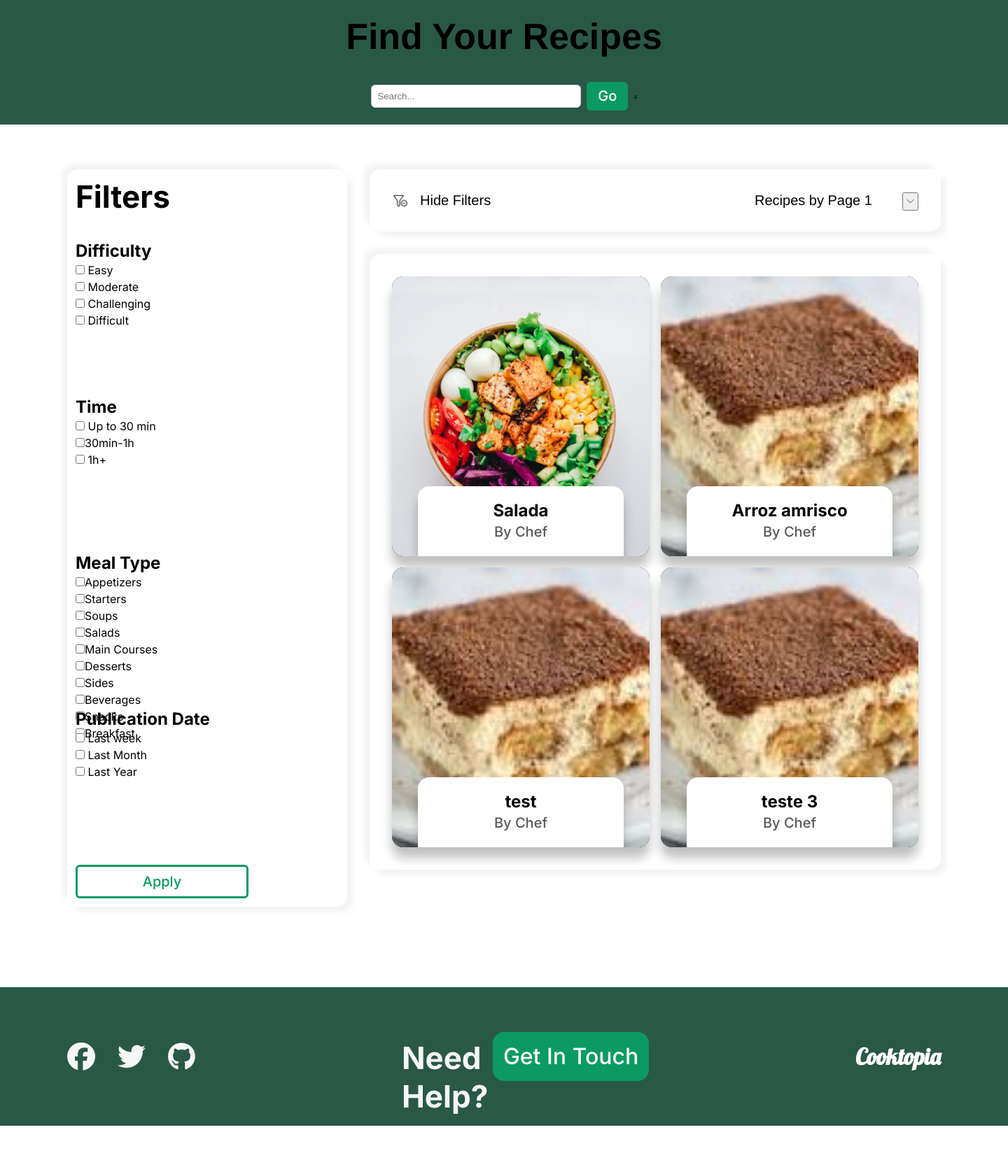
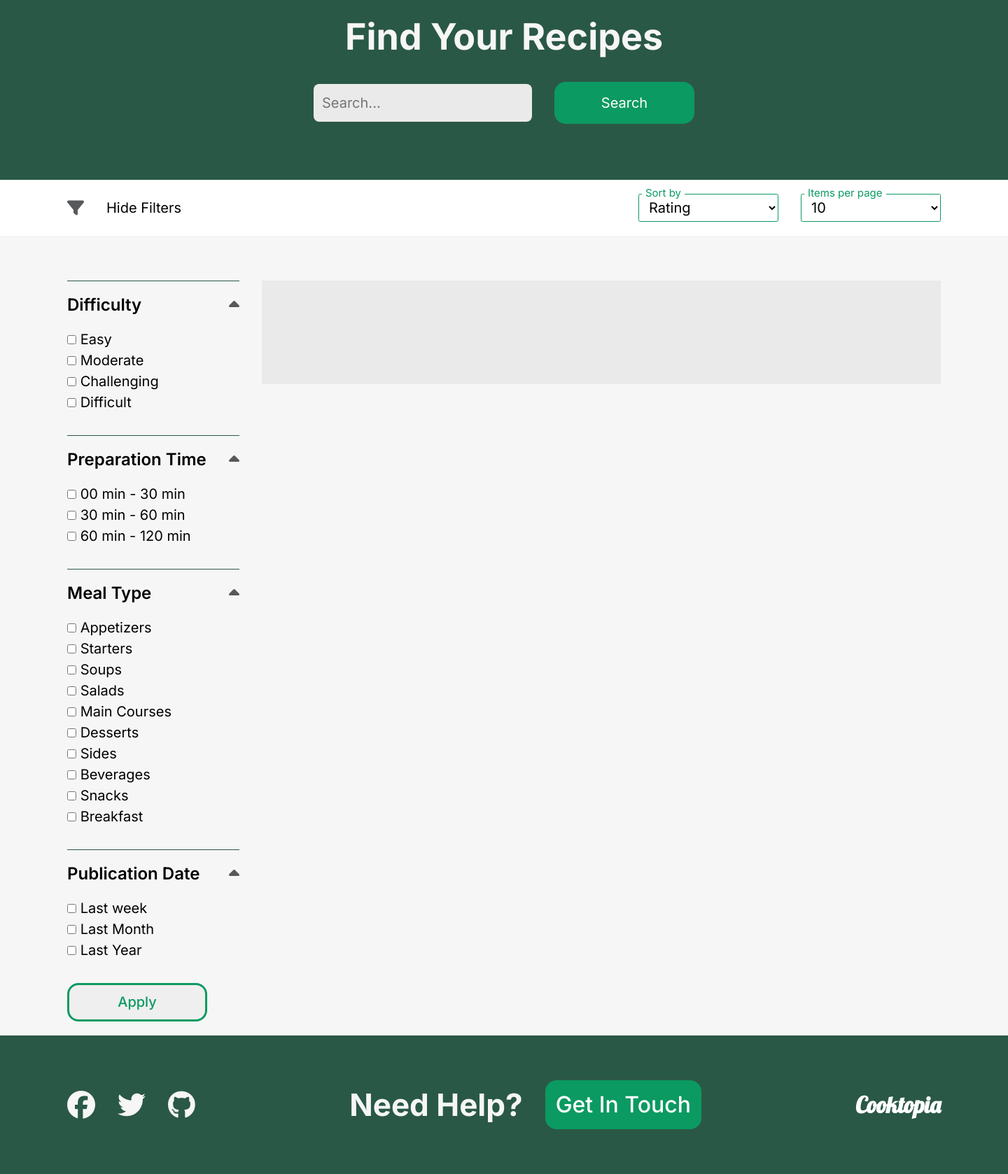
Before and after one commit to dwecks/DIAM-Django-Cooktopia, a Django app: page /recipes in a window 1440 px wide. Shown: the part 80-1758 px from the top of the page at 70% size. Before the commit the page ends 1689 px from the top, so only its background shows below. Run offline with Django 4.2, Linux system fonts and the light colour scheme; data comes from the database, SQL or seed files in the repository; both versions use the stored data as it was after the commit; some libraries are stand-ins or nearby versions.

Commit message:
refactor

```diff
--- a/cooktopia/static/css/recipes.css
+++ b/cooktopia/static/css/recipes.css
@@ -122,9 +122,6 @@ button[type="submit"]:focus {
     align-items: flex-start;
     padding: 64px 96px;
     gap: 32px;
-
-    width: 1440px;
-    height: 1233px;
 }
 
 .filtersDiv, .filters_frame {
@@ -152,17 +149,6 @@ h2 { /*filters_frame_title*/
     color: #000000;
 }
 
-.filter {
-    flex-direction: column;
-    align-items: flex-start;
-    padding: 0px;
-    gap: 16px;
-
-    width: 336px;
-    height: 183px;
-
-    order: 1;
-}
 
 .applyFiltersButton {
     width: 247px;
--- a/cooktopia/static/css/style.css
+++ b/cooktopia/static/css/style.css
@@ -90,3 +90,88 @@ background: var(--P700);
 .profile nav{
   padding-top: 3.2rem;
 }
+
+/**************************/
+/* Recipes */
+/**************************/
+
+.recipes-container {
+    flex-direction: row;
+    align-items: flex-start;
+    gap: 32px;
+}
+
+/* Filter animations */
+.frame{
+    align-items: start;
+}
+
+.filter {
+    width: 100%;
+    border-top: 1px var(--P700) solid;
+    flex-direction: column;
+    align-items: flex-start;
+    overflow: hidden;
+    cursor: pointer;
+}
+
+#filter-toggle{
+    cursor: pointer;
+}
+
+.filter i{
+    transform: rotateZ(180deg);
+    transition: transform 0.5s;
+}
+
+.rotate {
+    transform: rotateZ(0deg) !important;
+}
+
+
+.filter-labels-m {
+    max-height: 15rem;
+    overflow: hidden;
+    transition: max-height 0.6s linear;
+}
+
+.filter-labels-l {
+    max-height: 30rem;
+    overflow: hidden;
+    transition: max-height 0.6s linear;
+}
+
+.reduce {
+    max-height: 0px !important;
+}
+
+
+/*drop down */
+.dropdown{
+    position: relative;
+    width: 20rem;
+  }
+
+  .dropdown label{
+    color: var(--P500);
+    inline-size: auto;
+    font-size: 1.5rem;
+    inset-block-start: -1.2rem;
+    inset-inline-start: 0.5rem;
+    pointer-events: none;
+    position: absolute;
+    background-color: white;
+    padding: 0rem 0.5rem !important;
+    z-index: 1;
+    padding: 0;
+}
+
+.dropdown select{
+    background-color: transparent;
+    block-size: 4rem;
+    border: 1px solid var(--P500);
+    border-radius: 0.25rem;
+    cursor: pointer;
+    inline-size: 100%;
+    padding-inline: 1rem;
+ }
--- a/cooktopia/static/js/filters.js
+++ b/cooktopia/static/js/filters.js
@@ -1,4 +1,4 @@
-console.log("Clara")
+'use stricks'
 
 let recipes;
 
@@ -44,14 +44,53 @@ fetch('http://127.0.0.1:8000/api/recipes/')
   }
 
 
+  // expand filters
+  $(document).ready(function() {
+    // Select all elements whose ID starts with 'filter-'
+    const $filters = $("[id^='filter-']");
 
+    // Loop through each filter element
+    $filters.each(function() {
+        // Get a reference to the filter element
+        const $filter = $(this);
+        // Extract the ID of the filter element
+        const id = $filter.attr("id").replace("filter-", "");
+        // Select the corresponding icon and labels elements using template literals
+        const $icon = $(`#icon-${id}`);
+        const $labels = $(`#labels-${id}`);
 
+        // Log the filter element and icon element to the console
+        console.log($filter);
+        console.log($icon);
 
+        // Define a function to toggle the classes on the icon and labels elements
+        const openFilter = function() {
+            $icon.toggleClass("rotate");
+            $labels.toggleClass("reduce");
+            console.log("click");
+        };
 
+        // Remove any existing click event listeners on the filter element and bind a new one
+        $filter.off("click").on("click", openFilter);
+    });
+});
 
+  // hide filters
+  $(document).ready(function() {
+    // Select the filter button element
+    const $filterBtn = $("#filter-toggle");
+    // Select the element that you want to hide
+    const $hideEl = $("#filters");
 
+    // Define a function to handle the click event
+    const toggleFilters = function() {
+      // Toggle the 'hidden' class on the element to hide
+      $hideEl.toggleClass("hide");
+    };
 
-
+    // Remove any existing click event listeners on the filter button and bind a new one
+    $filterBtn.off("click").on("click", toggleFilters);
+  });
 
 
 function applyFilters() {
--- a/cooktopia/templates/cooktopia/recipes.html
+++ b/cooktopia/templates/cooktopia/recipes.html
@@ -1,89 +1,105 @@
 {% extends 'base.html' %}
 {% load static %}
-{% block css %}<link rel="stylesheet" href="{% static '/css/recipes.css' %}" />{% endblock %}
+{% block css %}<link rel="stylesheet" href="{% static '/css/style.css' %}" />{% endblock %}
 
 {% block title %} Recipes {% endblock %}
 {% block content %}
-<section class="section flex-c P700-b">
-		<h1 class="h1 headers-font">Find Your Recipes</h1>
-		<form class="form" onsubmit="event.preventDefault();" role="search" style="display: flex; justify-content: flex-start; align-items: center; gap: 8px;">
-  			<input id="search" type="search" placeholder="Search..." autofocus required style="padding: 8px; border: 1px solid #ccc; border-radius: 6px; width: 300px;">
- 		 <button type="submit" class="l1-r" style="padding: 8px 16px; background: #0B9A61; color: #fff; border: none; border-radius: 6px; cursor: pointer;">Go</button>
-		a</form>
+
+{% comment %} Search bar {% endcomment %}
+<section class="section flex-c P700-b pad-b-m">
+		<h1 class="h1 N100-c">Find Your Recipes</h1>
+		<div class="flex-r pad-b-s" >
+  			<input id="search" placeholder="Search..." class="p2-r lbl-r">
+ 		 	<button class="p2-r btn-swipe-i">Search</button>
+		</div>
 </section>
-<section class="mainDiv section flex-r">
-		<div class="filtersDiv  ">
-			<div class="filters_frame section flex-c">
-				<h2 class="h2 text-font">Filters</h2>
+
+<section class="section flex-r ">
+{% comment %} Search info header {% endcomment %}
+	<div id="filter-toggle" class="flex-r ">
+		<i class="fa-solid fa-filter icon-s N700-c"></i>
+		<span class="p2-r"> Hide Filters</span>
+	</div>
+
+	<div class="flex-r">
+		<div class="dropdown">
+			<label class="p2-r" for="select-items">Sort by</label>
+			<select class="p2-r" id="select-items" name="items-per-page">
+				<option class="p2-r" value="1">Rating</option>
+				<option class="p2-r" value="2">Difficulty</option>
+				<option class="p2-r" value="3">Preparation Time</option>
+
+			</select>
+		</div>
+
+		<div class="dropdown">
+			<label class="p2-r" for="select-items">Items per page</label>
+			<select class="p2-r" id="select-items" name="items-per-page">
+				<option class="p2-r" value="10">10</option>
+				<option class="p2-r" value="20">20</option>
+				<option class="p2-r" value="40">40</option>
+			</select>
+		</div>
+	</div>
+</section>
+
+{% comment %} Recipes content {% endcomment %}
+<section class="recipes-container section flex-r N100-b pad-t-m">
+
+			{% comment %} Filters {% endcomment %}
+			<aside id="filters" class="frame flex-c">
 					<div class="filter">
-					<h3 class="h4 text-font">Difficulty</h3>
+						<header id="filter-1" class="flex-r">
+							 <h3 class="p2-b pad-b-s pad-t-s">Difficulty</h3>
+							<i id="icon-1" class="fa-solid fa-caret-down icon-s N700-c"></i>
+						</header>
+						<div id="labels-1" class="filter-labels-m">
 							{% for difficulty in difficulties %}
 								<label style="display:block"><input type="checkbox" name="difficulty" value="{{ difficulty.id }}"><span class="p2-r text-font"> {{ difficulty.name }}</span></label>
 							{% endfor %}
 						</div>
-				<div class="filter">
-				<h3 class = "h4 text-font">Time</h3>
-					<label style="display:block"><input type="checkbox" name="preparationTime" value="0,30" ><span class="p2-r text-font"> Up to 30 min</span></label>
-					<label style="display:block"><input type="checkbox" name="preparationTime" value="30,60"><span class="p2-r text-font">30min-1h</span></label>
-					<label style="display:block"><input type="checkbox" name="preparationTime" value="60,"><span class="p2-r text-font"> 1h+</span></label>
 					</div>
-			<div class="filter">
-				<h3 class="h4 text-font">Meal Type</h3>
+					<div id="filter-2" class="filter">
+						<header class="flex-r">
+							 <h3 class="p2-b pad-b-s pad-t-s">Preparation Time</h3>
+							<i id="icon-2" class="fa-solid fa-caret-down icon-s N700-c"></i>
+						</header>
+						<div id="labels-2" class="filter-labels-m">
+							<label style="display:block"><input type="checkbox" name="preparationTime" value="0"><span class="p2-r text-font"> 00 min - 30 min</span></label>
+							<label style="display:block"><input type="checkbox" name="preparationTime" value="1"><span class="p2-r text-font"> 30 min - 60 min</span></label>
+							<label style="display:block"><input type="checkbox" name="preparationTime" value="2"><span class="p2-r text-font"> 60 min - 120 min</span></label>
+						</div>
+					</div>
+					<div id="filter-3" class="filter">
+						<header class="flex-r">
+							<h3 class="p2-b pad-b-s pad-t-s">Meal Type</h3>
+						   <i id="icon-3" class="fa-solid fa-caret-down icon-s N700-c"></i>
+					   </header>
+					   <div id="labels-3" class="filter-labels-l">
 							{% for meal_type in meal_types %}
-        			<label style="display:block"><input type="checkbox" name="mealType" value="{{ meal_type.id }}"><span class="p2-r text-font">{{ meal_type.name}}</span></label>
+								<label style="display:block"><input type="checkbox" name="mealType" value="{{ meal_type.id }}"><span class="p2-r text-font"> {{ meal_type.name}}</span></label>
 							{% endfor %}
 						</div>
-			<div class="filter">
-				<h3 class="h4 text-font">Publication Date</h3>
+					</div>
+					<div id="filter-4" class="filter">
+						<header class="flex-r">
+							<h3 class="p2-b pad-b-s pad-t-s">Publication Date</h3>
+						   <i id="icon-4" class="fa-solid fa-caret-down icon-s N700-c"></i>
+					   </header>
+					   <div id="labels-4" class="filter-labels-m">
 							<label style="display:block"><input type="checkbox" name="pub_date" value="week"><span class="p2-r text-font"> Last week </span></label>
 							<label style="display:block"><input type="checkbox" name="pub_date" value="month"><span class="p2-r text-font"> Last Month </span></label>
 							<label style="display:block"><input type="checkbox" name="pub_date" value="year"><span class="p2-r text-font"> Last Year </span></label>
 						</div>
-			<button class="applyFiltersButton btn-swipe l1-r" onclick="applyFilters()">Apply</button>
 					</div>
-		</div>
-		<div class="receitas section flex-c">
-				<div class="receitas_header">
-					<div class="receitas_header_frame section flex-r">
-						<div class="receitas_header_left_container section">
-							<div class="vector_left">
-									<img src="media/Icons/hide-filters-icon.png" alt="Hide Filters">
-							</div>
-							<span class="receitas_header_text_left">Hide Filters</span>
-						</div>
-						<div class="receitas_header_right_container">
-							<h4 class="receitas_header_text_right">Recipes by Page <span class="page-number">1</span></h4>
-							<div class="vector_right">
-								<button id="load-more-button" onclick="loadMoreRecipes()">
-									<img src="media/Icons/down-arrow.png" alt="Load More">
-								</button>
-							</div>
-						</div>
-					</div>
-				</div>
-				<div id="recipeContainer" class="receitas_content section flex-r">
-					<div class="receitas_content_frame section pad-l grid grid--2-cols N200-b pad-b-xl">
-					{% for recipe in page_obj %}
-      					{% include 'cooktopia/snippets/BasicrecipeCard.html' %}
-   					 {% endfor %}
-					<!--<h3>Spaghetti Bolognese</h3>
-					<p class="chef-name">by John Smith</p>
-					<div class="rating">
-						<span class="star"></span>
-						<span class="star"></span>
-						<span class="star"></span>
-						<span class="star"></span>
-						<span class="star"></span>
-					</div>
-					<img src="/uploads/recipes/food.jpeg" alt="Spaghetti Bolognese">
-	&lt;!&ndash;				<div class="recipe_footer">&ndash;&gt;
-	&lt;!&ndash;					<a href="#"><img src="like-icon.jpg" alt="Like" class="thumbs_up_vector"> <span class="number_thumbs_up">256</span></a>&ndash;&gt;
-	&lt;!&ndash;					<a href="#"><img src="share-icon.png" alt="Share"> Share</a>&ndash;&gt;
-					</div>-->
-					</div>
-				</div>
+				<button class="applyFiltersButton btn-swipe l1-r">Apply</button>
+			</aside>
+
+			<div id="recipes" class="receitas_content_frame section pad-l grid grid--3-cols N200-b pad-b-xl">
+			{% comment %} Recipes {% endcomment %}
 			</div>
 </section>
+
+<script src="https://code.jquery.com/jquery-3.6.0.min.js"></script>
 <script src="{% static '/js/filters.js' %}" defer></script>
-<script src="https://code.jquery.com/jquery-3.6.0.min.js"></script>
 {% endblock %}
--- a/cooktopia/urls.py
+++ b/cooktopia/urls.py
@@ -1,7 +1,6 @@
 from django.urls import path
 from . import views
-from .views import LoginView, RegistrationView, AddRecipeView, AddIngredientsView, AddStepsView, logoutview, \
-    addProfileImageView, ChefUpdateView, RecipeView, UserQuestionView, mealtype_list, difficulty_list
+from .views import LoginView, RegistrationView, AddRecipeView, AddIngredientsView, AddStepsView, logoutview, addProfileImageView, ChefUpdateView, RecipeView, UserQuestionView
 
 # app_name = 'cooktopia'
 
@@ -12,9 +11,6 @@ urlpatterns = [
     # Recipes
     path('recipes', views.recipes, name='recipes'),
     path('recipes/<int:recipe_id>/', RecipeView.as_view(), name='recipe'),
-    path('recipes/filter', views.filter_recipes, name='filter_recipes'),
-    path('recipes/', views.mealtype_list, name='mealtype_list'),
-    path('recipes/', views.difficulty_list, name='difficulty_list'),
     # new Recipes
     path("createrecipe", AddRecipeView.as_view(), name="addRecipe"),
     path("createrecipe/ingredients/<int:recipe_id>/",
--- a/cooktopia/views.py
+++ b/cooktopia/views.py
@@ -46,72 +46,13 @@ def homeView(request):
 
 def recipes(request):
     context = {}
-    new_recipes = Recipe.objects.all()
-    paginator = Paginator(new_recipes, 4)  # Limit to 6 recipes per page
-    page_number = request.GET.get('page')  # Get the current page number from the query parameters
-    context["page_obj"] = paginator.get_page(page_number)  # Get the page object for the current page
+    context['MEDIA_URL'] = settings.MEDIA_URL
     context['meal_types'] = MealType.objects.all()
     context["difficulties"] = Difficulty.objects.all()
-    mealtype_list(request)
-    return render(request, 'cooktopia/recipes.html', context )
+    return render(request, 'cooktopia/recipes.html', context)
 
-def filter_recipes(request):
-    # Retrieve the selected filter values from the request
-    difficulty_id = request.GET.get('difficulty')
-    meal_type_id = request.GET.get('mealType')
-    pub_date = request.GET.get('pub_date')
-    time_ranges = request.GET.getlist('preparationTime')
+# 1 Recipe Pgae
 
-    # Apply the filters to the Recipe model
-    filters = []
-
-    if difficulty_id:
-        filters.append(Q(difficulty_id=difficulty_id))
-
-    if meal_type_id:
-        filters.append(Q(meal_type_id=meal_type_id))
-
-    if pub_date:
-        today = timezone.now().date()
-        last_week = today - timedelta(days=7)
-        last_month = today - timedelta(days=30)
-        last_year = today - timedelta(days=365)
-
-        if pub_date == 'week':
-            filters.append(Q(published_date__gte=last_week))
-        elif pub_date == 'month':
-            filters.append(Q(published_date__gte=last_month))
-        elif pub_date == 'year':
-            filters.append(Q(published_date__gte=last_year))
-
-    for time_range in time_ranges:
-        if time_range == '0,30':
-            filters.append(Q(preparationTime__lte=30))
-        elif time_range == '30,60':
-            filters.append(Q(preparationTime__gt=30) & Q(preparationTime__lte=60))
-        elif time_range == '60,':
-            filters.append(Q(preparationTime__gt=60))
-
-    if filters:
-        recipes = Recipe.objects.filter(*filters)
-    else:
-        recipes = Recipe.objects.all()
-
-    # Render the filtered recipes as HTML
-    html_recipes = render_to_string('cooktopia/snippets/recipeCards.html', {'recipes': recipes})
-
-    # Return the HTML response
-    return HttpResponse(html_recipes)
-
-def mealtype_list(request):
-    meal_types = MealType.objects.all()
-    return render(request, 'cooktopia/recipes.html', {'meal_type': meal_types})
-def difficulty_list(request):
-    difficulties = Difficulty.objects.all()
-    return render(request, 'cooktopia/recipes.html', {'difficulties': difficulties})
-
-
-# 1 Recipe
 
 @method_decorator(login_required(login_url='login'), name='dispatch')
 class RecipeView(View):
--- a/static/css/general.css
+++ b/static/css/general.css
@@ -118,15 +118,15 @@ li {
   font-family: "Inter";
   font-style: normal;
   font-weight: 400;
-  font-size: 1.6rem;
+  font-size: 2rem;
   line-height: 150%;
 }
 
 .p2-b {
   font-family: "Inter";
   font-style: normal;
-  font-weight: 500;
-  font-size: 1.6rem;
+  font-weight: 600;
+  font-size: 2.4rem;
   line-height: 150%;
 }
 
--- a/static/css/styles.css
+++ b/static/css/styles.css
@@ -592,3 +592,8 @@ tr:nth-child(even) {
 tr:hover {
   background-color: #ddd;
 }
+
+
+/**************************/
+/* Prety Dropdown */
+/**************************/
```
Also changed, not shown: db.sqlite3, uploads/recipes/001_1.jpg (added). Lines whose indentation alone changed are shown as unchanged.
